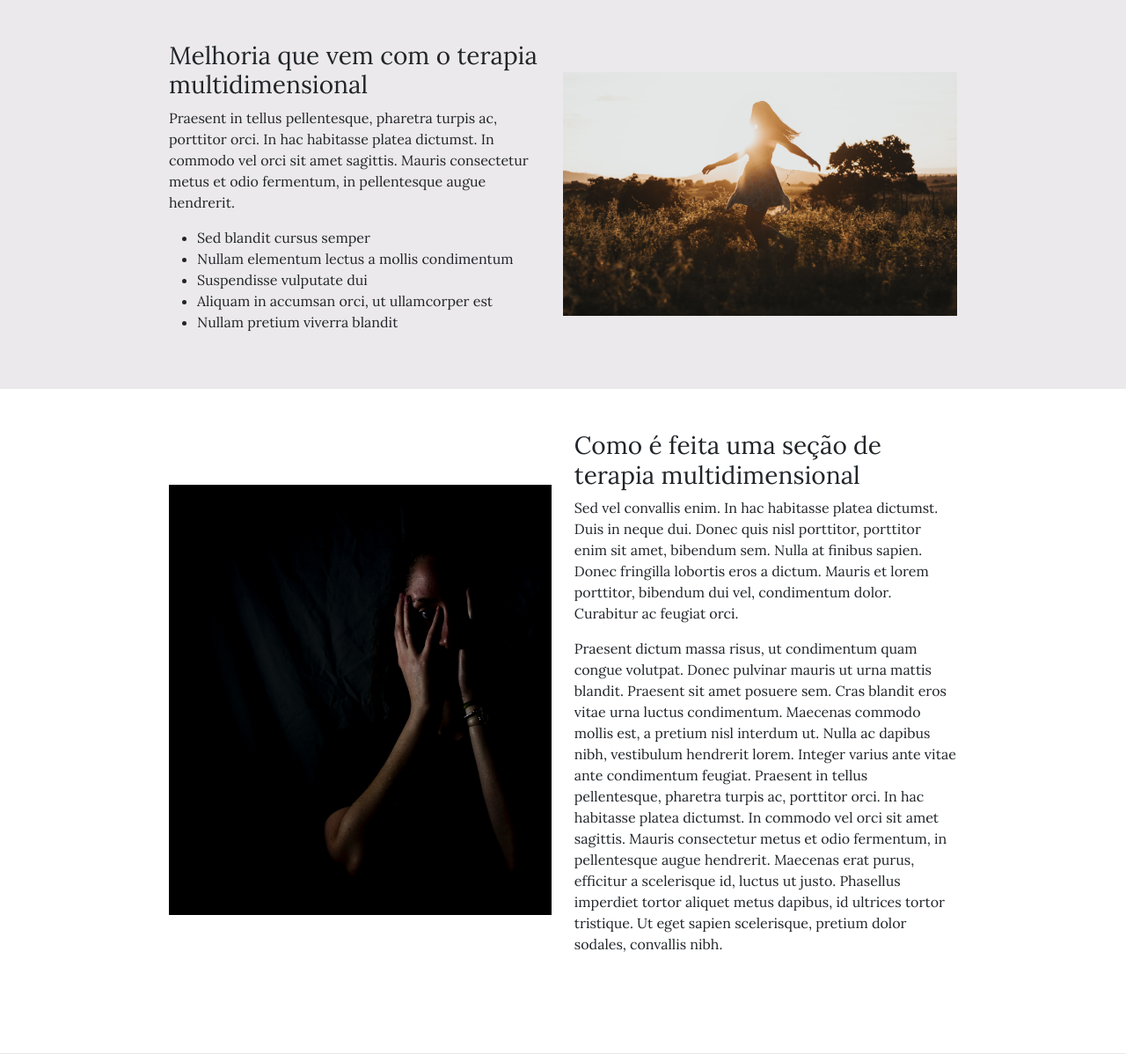
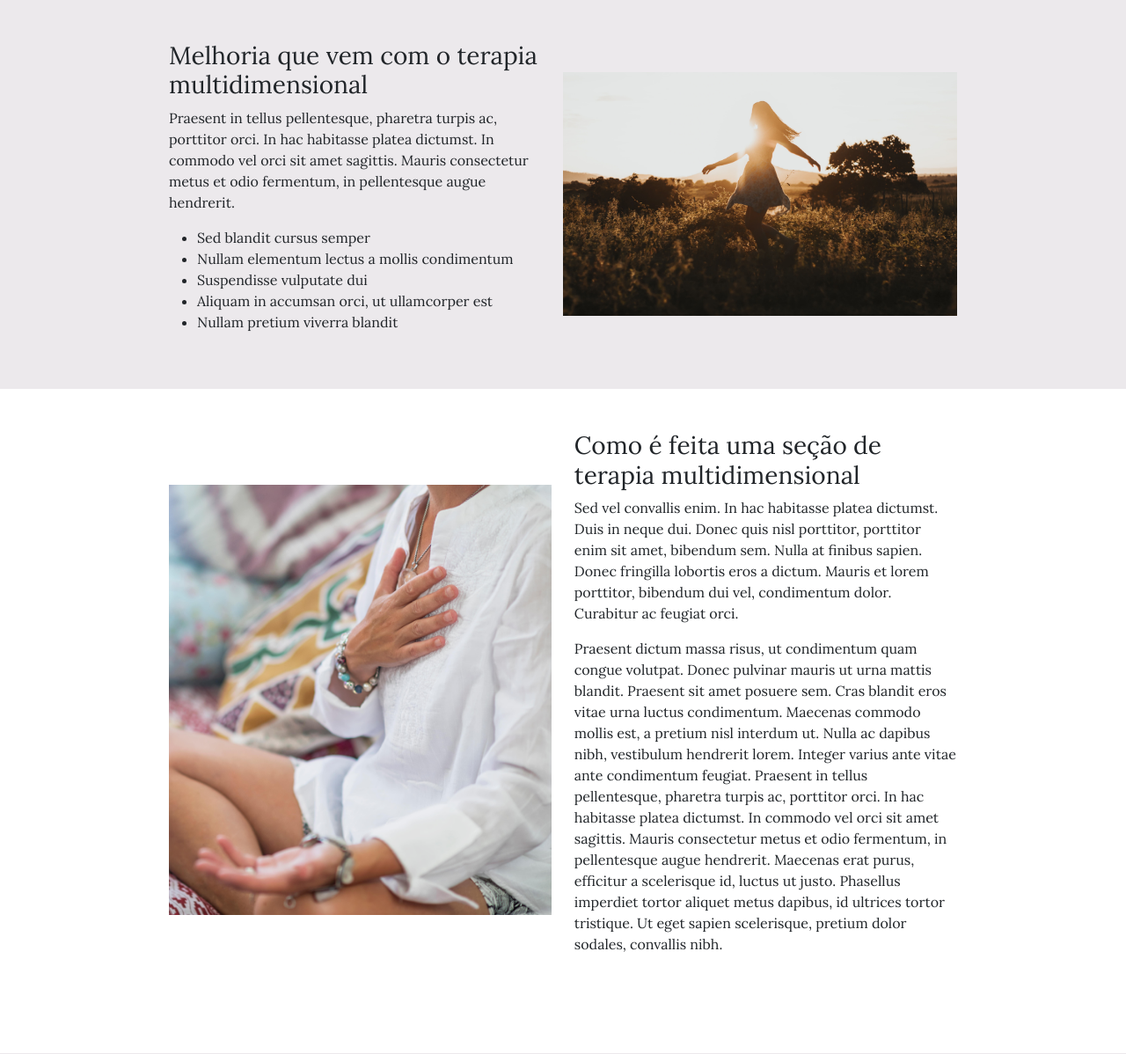
Before and after one commit to AugustoHide/siteRegina, a Node server app: page /multidimensional in a window 1280 px wide. Shown: the part 1165-2363 px from the top of the page at 88% size. Run offline with Node 20, Linux system fonts and the light colour scheme; some libraries are stand-ins or nearby versions; some web fonts are replaced.

Commit message:
término de criação de layout da página terapia multidimensional

```diff
--- a/public/stylesheets/stylesheet.css
+++ b/public/stylesheets/stylesheet.css
@@ -1,3 +1,4 @@
+/* ============================================== PAGINA INICIAL ============================================== */
 /* ------------ Carousel ------------ */
 .carousel-item{
     height: 75vh;
@@ -88,6 +89,8 @@
     padding: 1rem;
     width: fit-content;
 }
+
+
 
 /* ------------ Sobre mim ------------ */
 .sobremim{
@@ -250,7 +253,7 @@
     margin: 1rem;
 }
 
-/* ============================================== PAGINA TERAPIA, PSICOTERAPIA ============================================== */
+/* ============================================== PAGINA TERAPIAS ============================================== */
 .article-header{
     padding: 2rem;
     height: 75vh;
@@ -272,7 +275,7 @@
 }
 
 #multidimensional{
-    background-image: url('../images/multidimensional2-min.jpg');
+    background-image: url('../images/multidimensional3-min.jpg');
     background-position-y: 60%;
 
 }
@@ -418,8 +421,8 @@
 }
 
 #multidimensional-como-img{
-    background-image: url('../images/barras2-min.jpg');
-    background-position-y: 50%;
+    background-image: url('../images/multidimensional4-min.jpg');
+    background-position-x: 90%;
 }
 
 .a-s-i-t-img-img{
```
Also changed, not shown: public/images/multidimensional3-min.jpg (added), public/images/multidimensional4-min.jpg (added).
